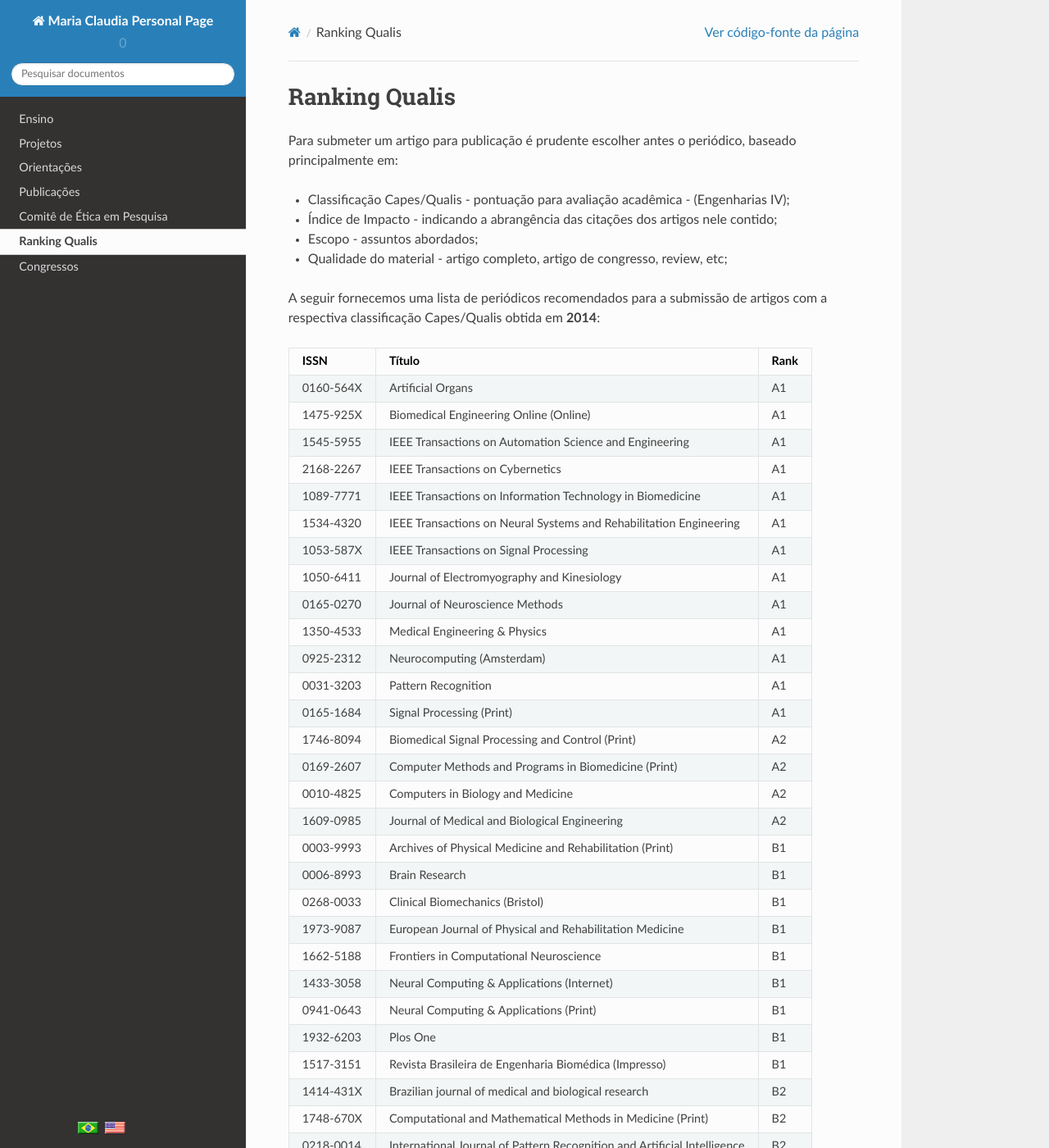
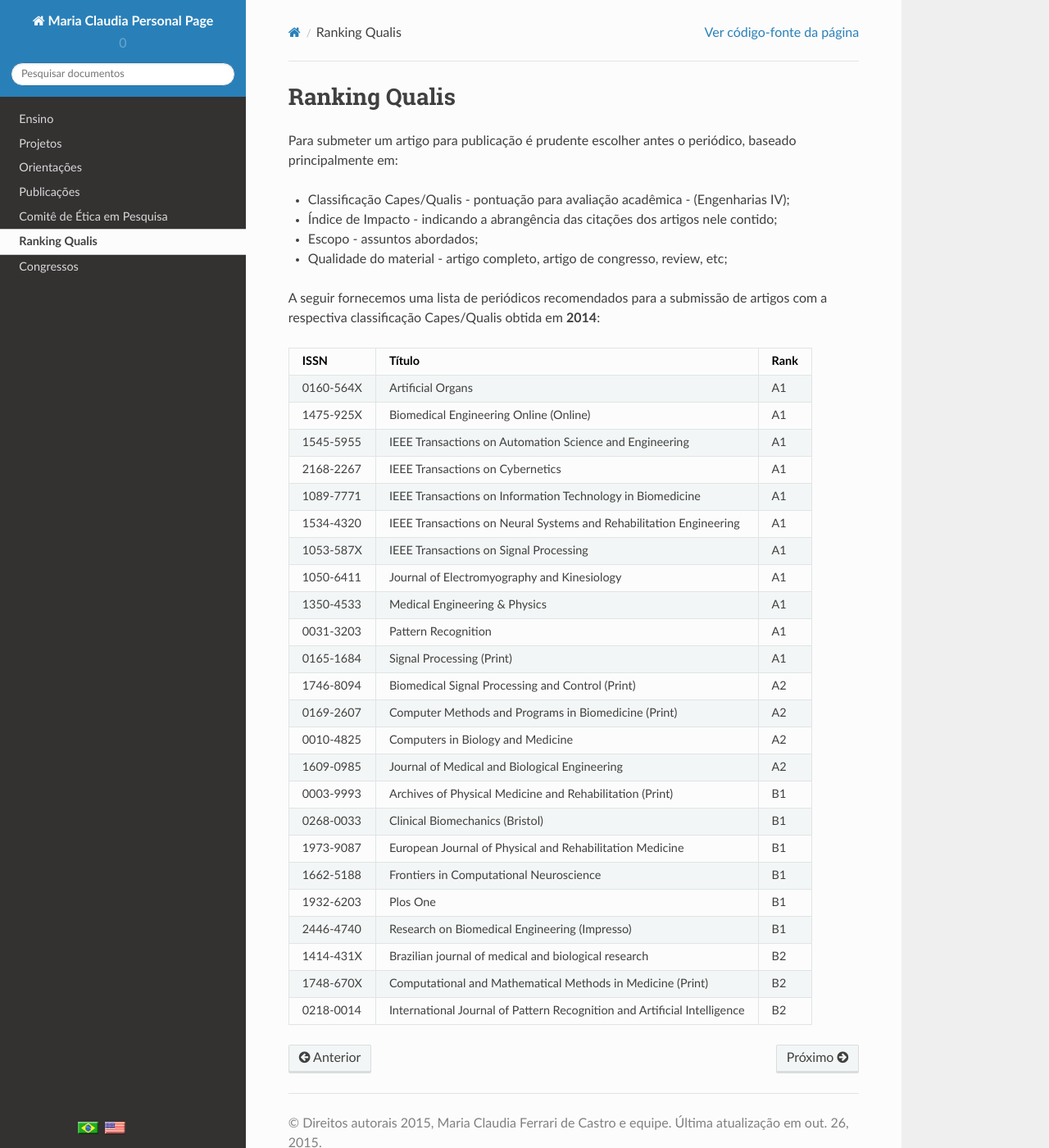
Before and after one commit to mclaudia/personal_page_fei, a Sphinx documentation site: the page built from source/qualis.rst, in a window 1280 px wide and 1400 px high. Shown: the whole window at 82% size. Built offline with Sphinx 7.4.7 and the Read the Docs theme 2.0.0, drawn with Linux system fonts in a browser that asks for light colours.

Commit message:
update qualis rank

```diff
--- a/source/qualis.rst
+++ b/source/qualis.rst
@@ -22,9 +22,7 @@ A seguir fornecemos uma lista de periódicos recomendados para a submissão de a
     "1534-4320","IEEE Transactions on Neural Systems and Rehabilitation Engineering","A1"
     "1053-587X","IEEE Transactions on Signal Processing","A1"
     "1050-6411","Journal of Electromyography and Kinesiology","A1"
-    "0165-0270","Journal of Neuroscience Methods","A1"
     "1350-4533","Medical Engineering & Physics","A1"
-    "0925-2312","Neurocomputing (Amsterdam)","A1"
     "0031-3203","Pattern Recognition","A1"
     "0165-1684","Signal Processing (Print)","A1"
     "1746-8094","Biomedical Signal Processing and Control (Print)","A2"
@@ -32,14 +30,11 @@ A seguir fornecemos uma lista de periódicos recomendados para a submissão de a
     "0010-4825","Computers in Biology and Medicine","A2"
     "1609-0985","Journal of Medical and Biological Engineering","A2"
     "0003-9993","Archives of Physical Medicine and Rehabilitation (Print)","B1"
-    "0006-8993","Brain Research","B1"
     "0268-0033","Clinical Biomechanics (Bristol)","B1"
     "1973-9087","European Journal of Physical and Rehabilitation Medicine","B1"
     "1662-5188","Frontiers in Computational Neuroscience","B1"
-    "1433-3058","Neural Computing & Applications (Internet)","B1"
-    "0941-0643","Neural Computing & Applications (Print)","B1"
     "1932-6203","Plos One","B1"
-    "1517-3151","Revista Brasileira de Engenharia Biomédica (Impresso)","B1"
+    "2446-4740","Research on Biomedical Engineering (Impresso)","B1"
     "1414-431X","Brazilian journal of medical and biological research","B2"
     "1748-670X","Computational and Mathematical Methods in Medicine (Print)","B2"
     "0218-0014","International Journal of Pattern Recognition and Artificial Intelligence","B2"
```
